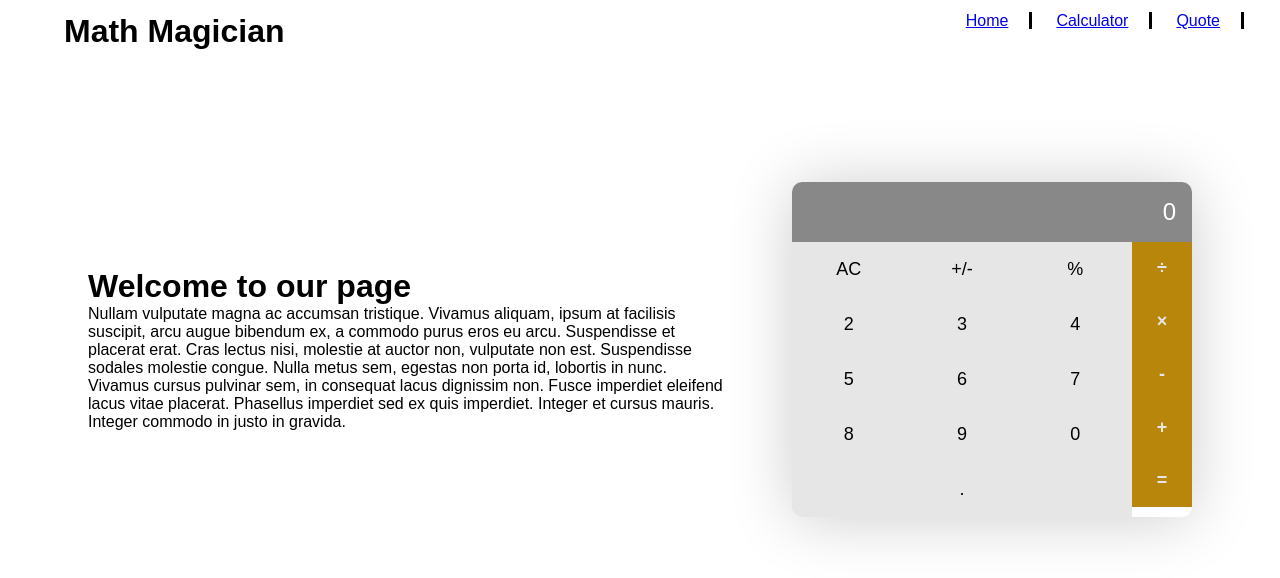
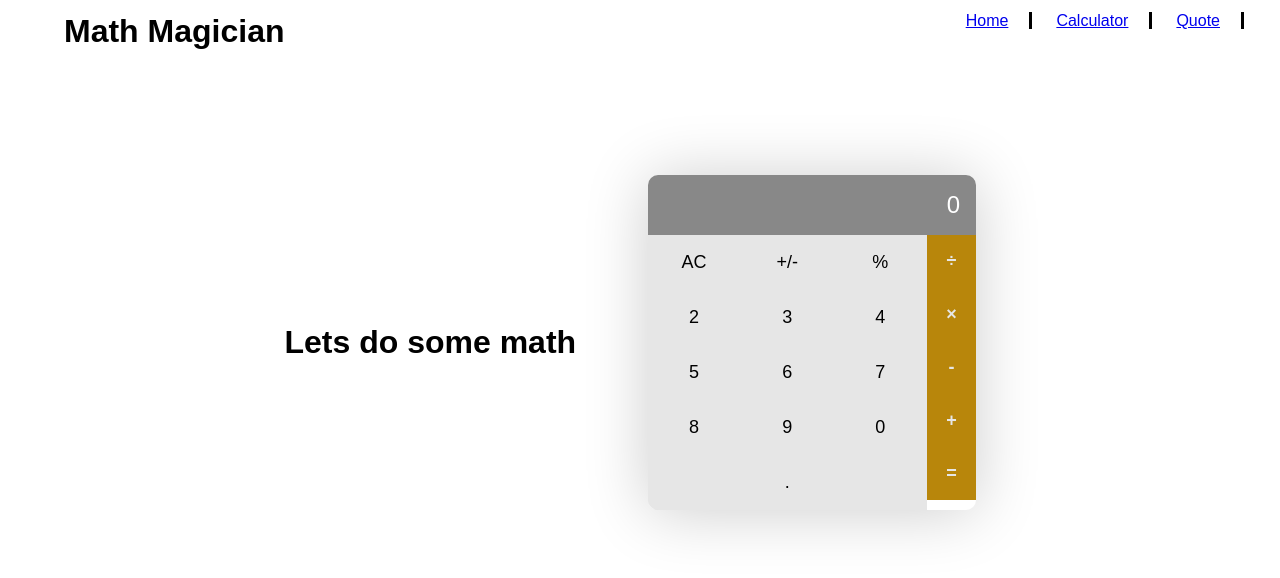
Before and after one commit to ger619/Math-Magicians, a React (Create React App) app: page /Calculator in a window 1280 px wide. Shown: the top 578 px of the page. Built offline with nearby package versions, Linux system fonts and the light colour scheme.

Commit message:
Update Calculator.js

```diff
--- a/src/components/Calculator.js
+++ b/src/components/Calculator.js
@@ -25,9 +25,7 @@ class Calculator extends Component {
         <div className="app1">
 
           <div className="header-calc">
-            <h1>Welcome to our page</h1>
-            {/* eslint-disable-next-line max-len */}
-            <p> Nullam vulputate magna ac accumsan tristique. Vivamus aliquam, ipsum at facilisis suscipit, arcu augue bibendum ex, a commodo purus eros eu arcu. Suspendisse et placerat erat. Cras lectus nisi, molestie at auctor non, vulputate non est. Suspendisse sodales molestie congue. Nulla metus sem, egestas non porta id, lobortis in nunc. Vivamus cursus pulvinar sem, in consequat lacus dignissim non. Fusce imperdiet eleifend lacus vitae placerat. Phasellus imperdiet sed ex quis imperdiet. Integer et cursus mauris. Integer commodo in justo in gravida.</p>
+            <h1>Lets do some math</h1>
           </div>
           <div className="calculator">
             <div className="display">
```
